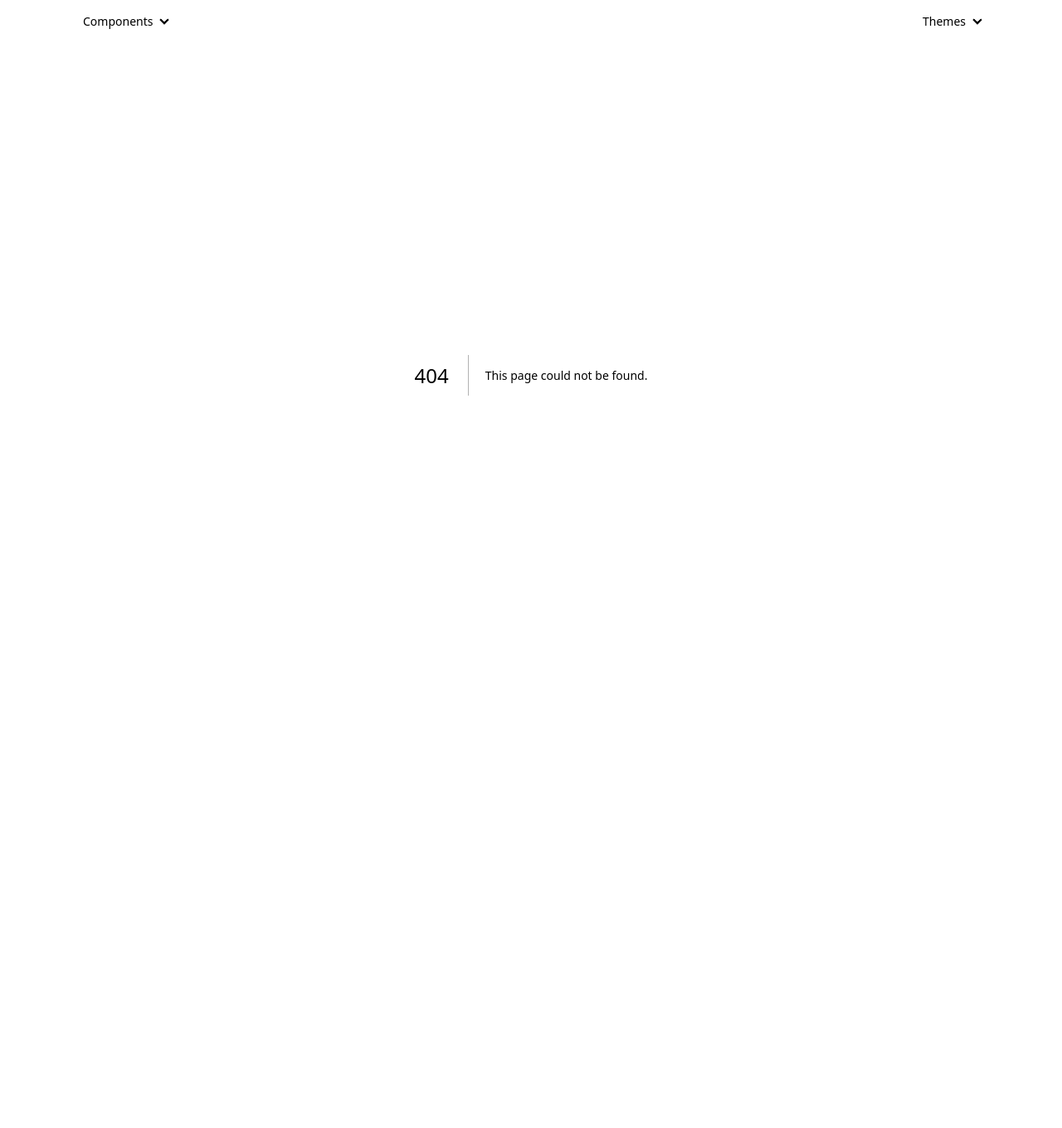
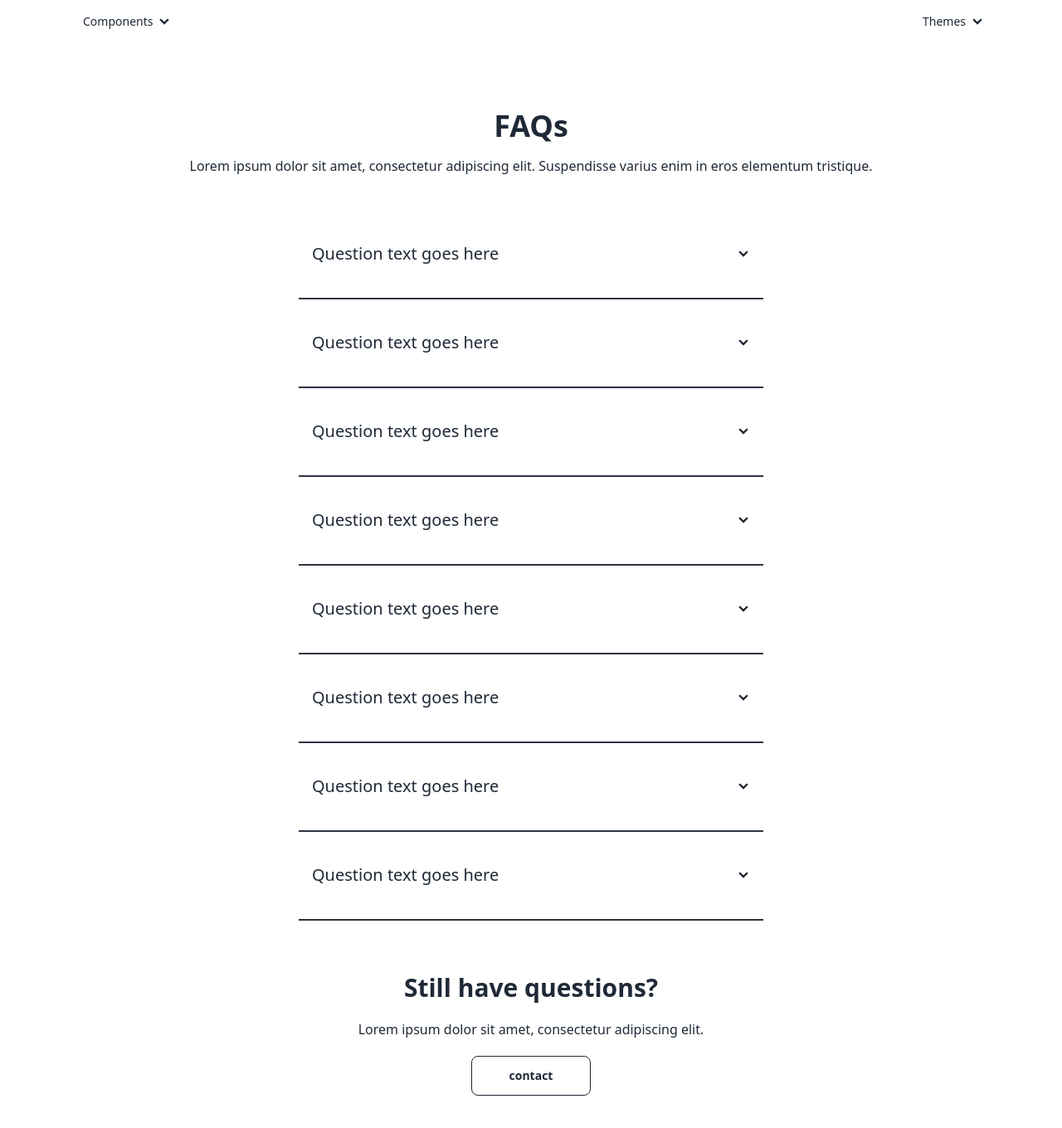
Before and after one commit to jagadeesh507/components, a Next.js app: page /components/faq1 in a window 1280 px wide. Before the commit this address had no page. Shown: the top 1360 px of the page at 83% size. Before the commit the page ends 852 px from the top, so only its background shows below. Built offline with nearby package versions, Linux system fonts and the light colour scheme.

Commit message:
chore: faq1 and faq13 added

```diff
--- /dev/null
+++ b/src/app/components/faq1/page.tsx
@@ -0,0 +1,7 @@
+import React from "react";
+import Faq1 from "@/components/faqs/faq1";
+function page() {
+  return <Faq1 />;
+}
+
+export default page;
--- /dev/null
+++ b/src/app/components/faq13/page.tsx
@@ -0,0 +1,7 @@
+import React from "react";
+import Faq13 from "@/components/faqs/faq13";
+function page() {
+  return <Faq13 />;
+}
+
+export default page;
--- a/src/app/data.tsx
+++ b/src/app/data.tsx
@@ -15,5 +15,7 @@ const components = [
   "team19",
   "blogsection37",
   "blogsection49",
+  "faq1",
+  "faq13",
 ];
 export default components;
--- a/src/app/header.tsx
+++ b/src/app/header.tsx
@@ -40,12 +40,12 @@ export default function Home() {
   ];
   return (
     <div className="flex justify-between">
-      <div className="flex-none z-50 ml-20">
+      <div className="flex-none z-50 ml-20 ">
         <ul className=" menu menu-horizontal px-1">
           <li>
             <details>
               <summary>Components</summary>
-              <ul className="p-2  z-50">
+              <ul className="p-2  z-50 h-96 overflow-x-hidden overflow-scroll">
                 {components?.map((ele, id) => {
                   return (
                     <li key={id} className="z-50 ">
--- /dev/null
+++ b/src/components/faqs/faq1.tsx
@@ -0,0 +1,42 @@
+import React from "react";
+
+function Faq1() {
+  const faqs = {
+    title: "Question text goes here",
+    des: "Lorem ipsum dolor sit amet, consectetur adipiscing elit. Suspendisse varius enim in eros elementum tristique. Duis cursus, mi quis viverra ornare, eros dolor interdum nulla, ut commodo diam libero vitae erat. Aenean faucibus nibh et justo cursus id rutrum lorem imperdiet. Nunc ut sem vitae risus tristique posuere.",
+  };
+  return (
+    <div className="text-center p-4 md:p-20">
+      <div className="pb-8 md:pb-16">
+        <h1 className="text-4xl font-extrabold pb-4">FAQs</h1>
+        <p>
+          Lorem ipsum dolor sit amet, consectetur adipiscing elit. Suspendisse
+          varius enim in eros elementum tristique.
+        </p>
+      </div>
+      <div className="join join-vertical w-full md:w-[50%] text-left">
+        {Array.from({ length: 8 }, (_, index) => (
+          <div key={index} className="collapse collapse-arrow join-item">
+            <input type="radio" name="my-accordion-4" />
+            <div className="collapse-title text-xl font-medium">
+              {faqs.title}
+            </div>
+            <div className="collapse-content">
+              <p>{faqs.des}</p>
+            </div>
+            <div className="divider divider-neutral" />
+          </div>
+        ))}
+      </div>
+      <div className="flex flex-col gap-5 pt-5 md:pt-10">
+        <h1 className="font-extrabold text-3xl">Still have questions?</h1>
+        <p>Lorem ipsum dolor sit amet, consectetur adipiscing elit.</p>
+        <div className="flex justify-center">
+          <button className="btn btn-outline w-36">contact</button>
+        </div>
+      </div>
+    </div>
+  );
+}
+
+export default Faq1;
--- /dev/null
+++ b/src/components/faqs/faq13.tsx
@@ -0,0 +1,37 @@
+import React from "react";
+
+function Faq13() {
+  return (
+    <div className="text-lg p-4 md:p-20">
+      <h1 className="text-4xl font-extrabold pb-4">FAQs</h1>
+      <p>
+        Lorem ipsum dolor sit amet, consectetur adipiscing elit. Suspendisse
+        varius enim in eros elementum tristique.
+      </p>
+      <div className="grid grid-cols-1 md:grid-cols-2 gap-1 md:gap-x-5 lg:grid-cols-3">
+        {Array.from({ length: 6 }, (_, index) => (
+          <div key={index} className="card">
+            <div className="card-body">
+              <h2 className="card-title font-bold">Question text goes here</h2>
+              <p>
+                Lorem ipsum dolor sit amet, consectetur adipiscing elit.
+                Suspendisse varius enim in eros elementum tristique. Duis
+                cursus, mi quis viverra ornare, eros dolor interdum nulla, ut
+                commodo diam libero vitae erat. Aenean faucibus nibh et justo
+                cursus id rutrum lorem imperdiet. Nunc ut sem vitae risus
+                tristique posuere.
+              </p>
+            </div>
+          </div>
+        ))}
+      </div>
+      <div className="flex flex-col gap-5 pt-5 md:pt-10">
+        <h1 className="font-extrabold text-3xl">Still have questions?</h1>
+        <p>Lorem ipsum dolor sit amet, consectetur adipiscing elit.</p>
+        <button className="btn btn-outline btn-lg w-36">contact</button>
+      </div>
+    </div>
+  );
+}
+
+export default Faq13;
```
